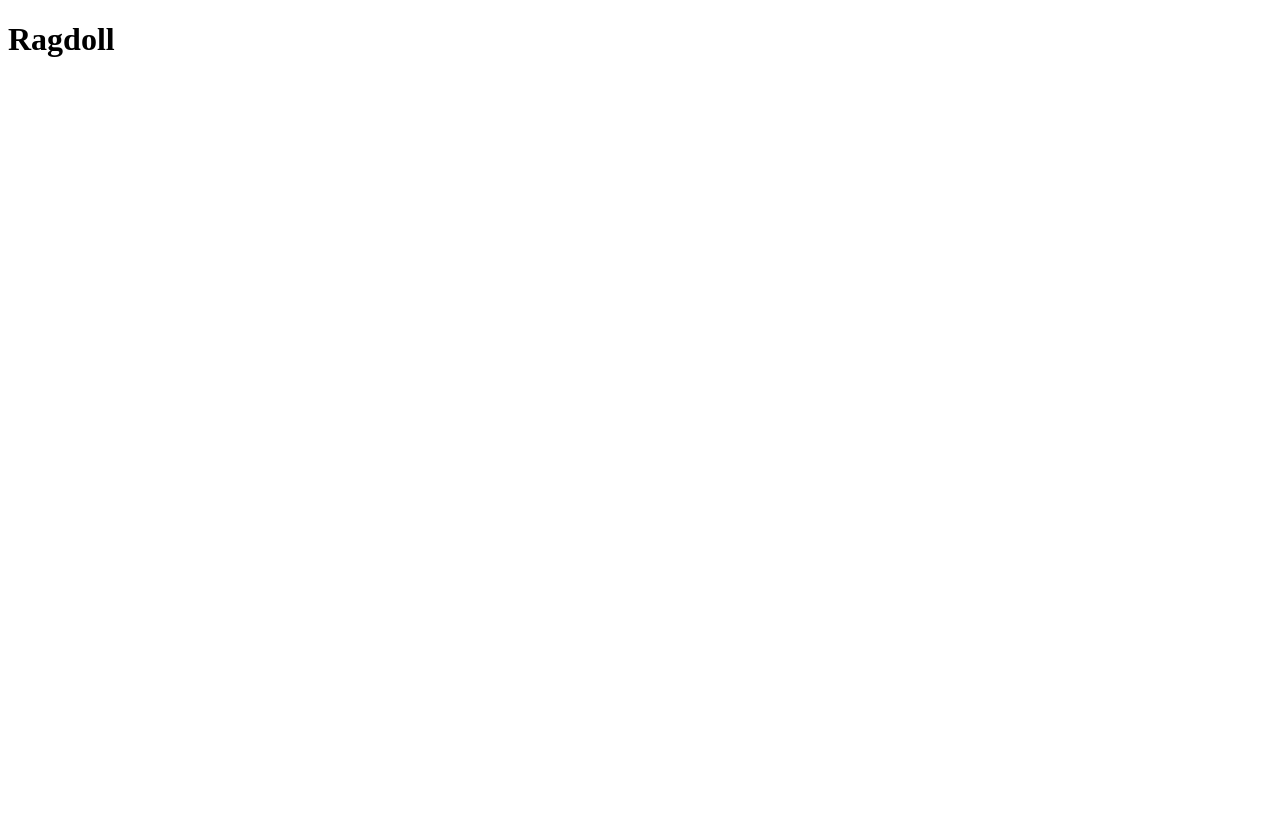
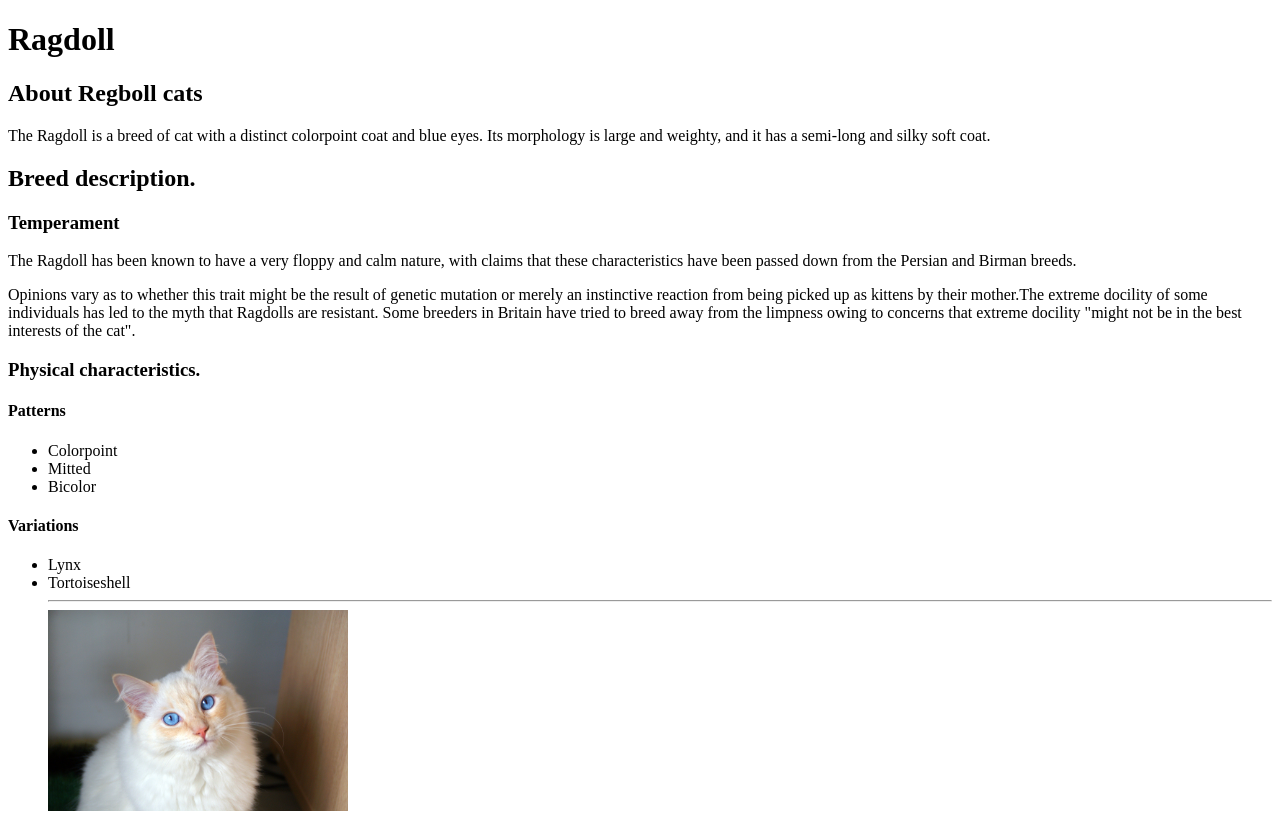
Before and after one commit to thaljaoui-nawel/html-practice, a plain HTML site: page elements_and_structure/part_1/index.html in a window 1280 px wide. Before the commit the page ends 800 px from the top, so only its background shows below. Drawn offline with Linux system fonts and the light colour scheme.

Commit message:
modifiction index.html

```diff
--- a/elements_and_structure/part_1/index.html
+++ b/elements_and_structure/part_1/index.html
@@ -7,5 +7,40 @@
   </head>
   <body>
     <h1>Ragdoll</h1>
+    <h2>About Regboll cats</h2>
+    <p>
+      The Ragdoll is a breed of cat with a distinct colorpoint coat and blue
+      eyes. Its morphology is large and weighty, and it has a semi-long and
+      silky soft coat.
+    </p>
+    <h2>Breed description.</h2>
+    <h3>Temperament</h3>
+    <p>
+      The Ragdoll has been known to have a very floppy and calm nature, with
+      claims that these characteristics have been passed down from the Persian
+      and Birman breeds.
+    </p>
+    <p>
+      Opinions vary as to whether this trait might be the result of genetic
+      mutation or merely an instinctive reaction from being picked up as kittens
+      by their mother.The extreme docility of some individuals has led to the
+      myth that Ragdolls are resistant. Some breeders in Britain have tried to
+      breed away from the limpness owing to concerns that extreme docility
+      "might not be in the best interests of the cat".
+    </p>
+    <h3>Physical characteristics.</h3>
+    <h4>Patterns</h4>
+    <ul>
+      <li>Colorpoint</li>
+      <li>Mitted</li>
+      <li>Bicolor</li>
+    </ul>
+    <h4>Variations</h4>
+    <ul>
+      <li>Lynx</li>
+      <li>Tortoiseshell</li>
+      <hr />
+      <img width="300" src="img/Ragdoll_cat.jpg" alt="Ragdoll" />
+    </ul>
   </body>
 </html>
```
